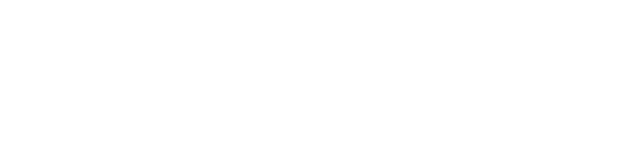
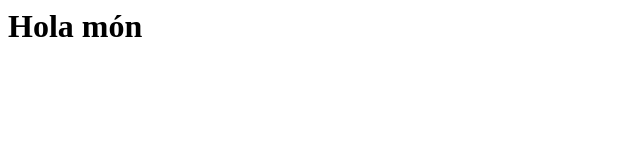
Before and after one commit to AlbertGirones/albertgirones.github.io, a plain HTML site: page index.html in a window 1280 px wide. Shown: the whole page, without its empty margins (0-640 px from the left). Drawn offline with Linux system fonts and the light colour scheme.

Commit message:
INDEX.HTML CLAVAO AL DE LA PRÀCTICA

```diff
--- a/index.html
+++ b/index.html
@@ -1,6 +1,10 @@
 <html>
     <head>
         <meta charset="utf-8">
+        <meta name="viewport" content="width=device-width, initial-scale=1.0">
         <title>Primera pagina del GITHUB</title>
     </head>
+    <body>
+        <h1>Hola món</h1>
+    </body>
 </html>
```
